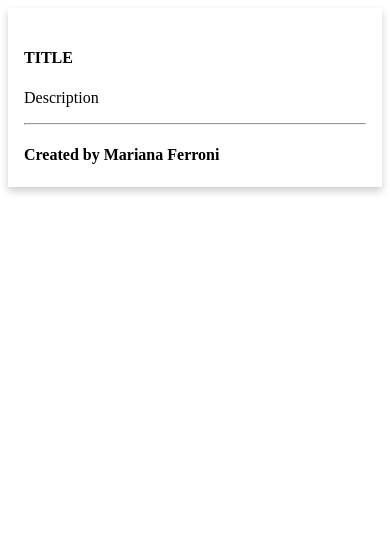
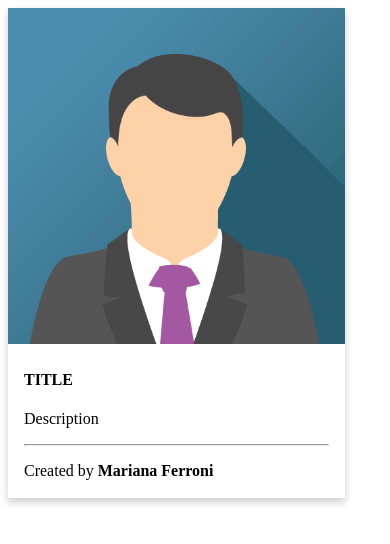
Before and after one commit to marianaferr0ni/portfolio, a plain HTML site: page index.html in a window 390 px wide. Drawn offline with Linux system fonts and the light colour scheme.

Commit message:
responsive card css

```diff
--- a/css/style.css
+++ b/css/style.css
@@ -1,6 +1,8 @@
 .card {
     box-shadow: 0 4px 8px 0 rgba(0,0,0,0.2);
     transition: 0.3s;
+    width: 20%;
+    height: auto;
 }
 .card:hover {
     box-shadow: 0 8px 16px 0 rgba(0,0,0,0.2);
@@ -8,3 +10,11 @@
 .container {
     padding: 2px 16px;
 }
+@media screen and (max-width: 700px) {
+    .card {
+        box-shadow: 0 4px 8px 0 rgba(0,0,0,0.2);
+        transition: 0.3s;
+        width: 90%;
+        height: auto;
+    }
+}
--- a/index.html
+++ b/index.html
@@ -8,12 +8,12 @@
 </head>
 <body>
     <div class="card">
-        <img src="" alt="" style="width:100%">
+        <img src="/images/example.png" alt="example" style="width:100%">
         <div class="container">
           <h4><b>TITLE</b></h4>
           <p>Description</p>
           <hr/>
-          <h4> Created by <b>Mariana Ferroni</b></h4>
+          <p> Created by <b>Mariana Ferroni</b></p>
         </div>
     </div>
 </body>
```
Also changed, not shown: images/example.png (added).
